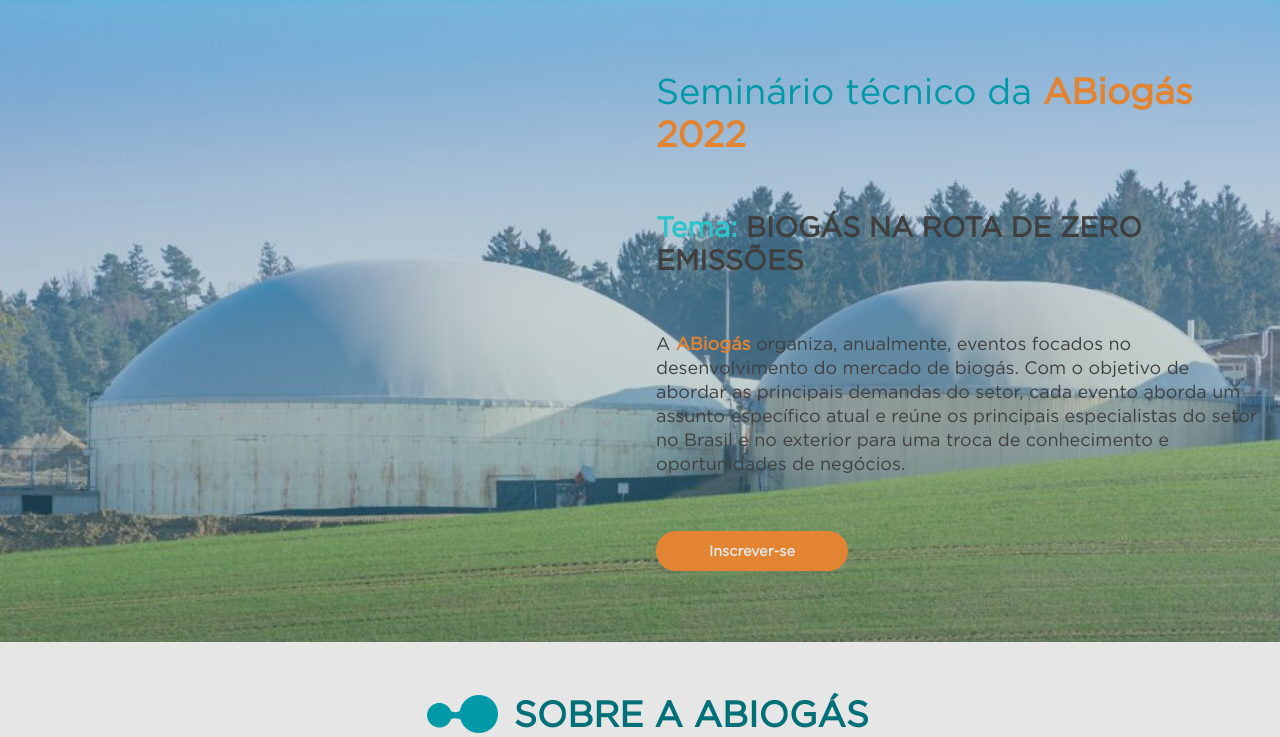
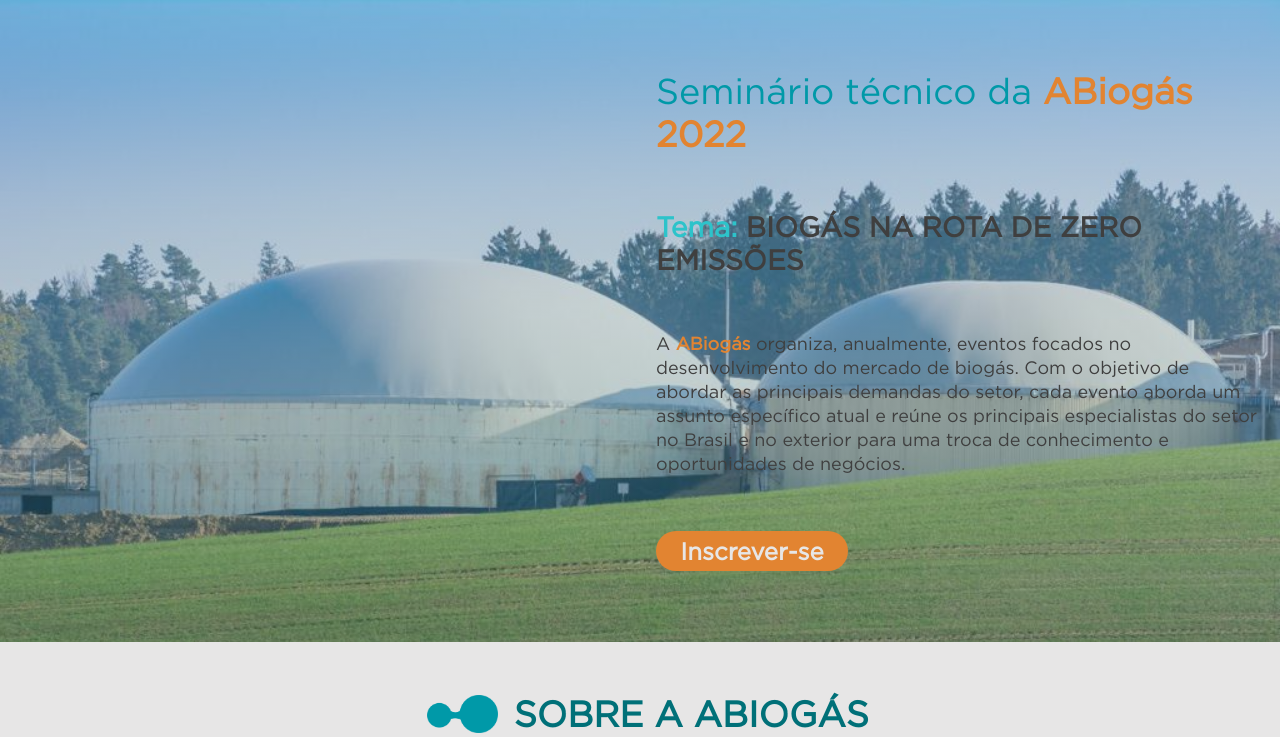
Before and after one commit to joilsonlira/landing_page, a PHP site: page / in a window 1280 px wide. Shown: the part 81-818 px from the top of the page. Run offline with PHP 8.4, Linux system fonts and the light colour scheme.

Commit message:
update: almentando a espessura das letras do botão de inscrição

```diff
--- a/styles/index.css
+++ b/styles/index.css
@@ -173,7 +173,7 @@ main{
                 width: 15vw;
                 height: 5vh;
                 cursor: pointer;
-                font-size: .9rem;
+                font-size: 1.5rem;
                 font-weight: bolder;
                 color: var(--color-light);
                 background-color: var(--color-second);
```
